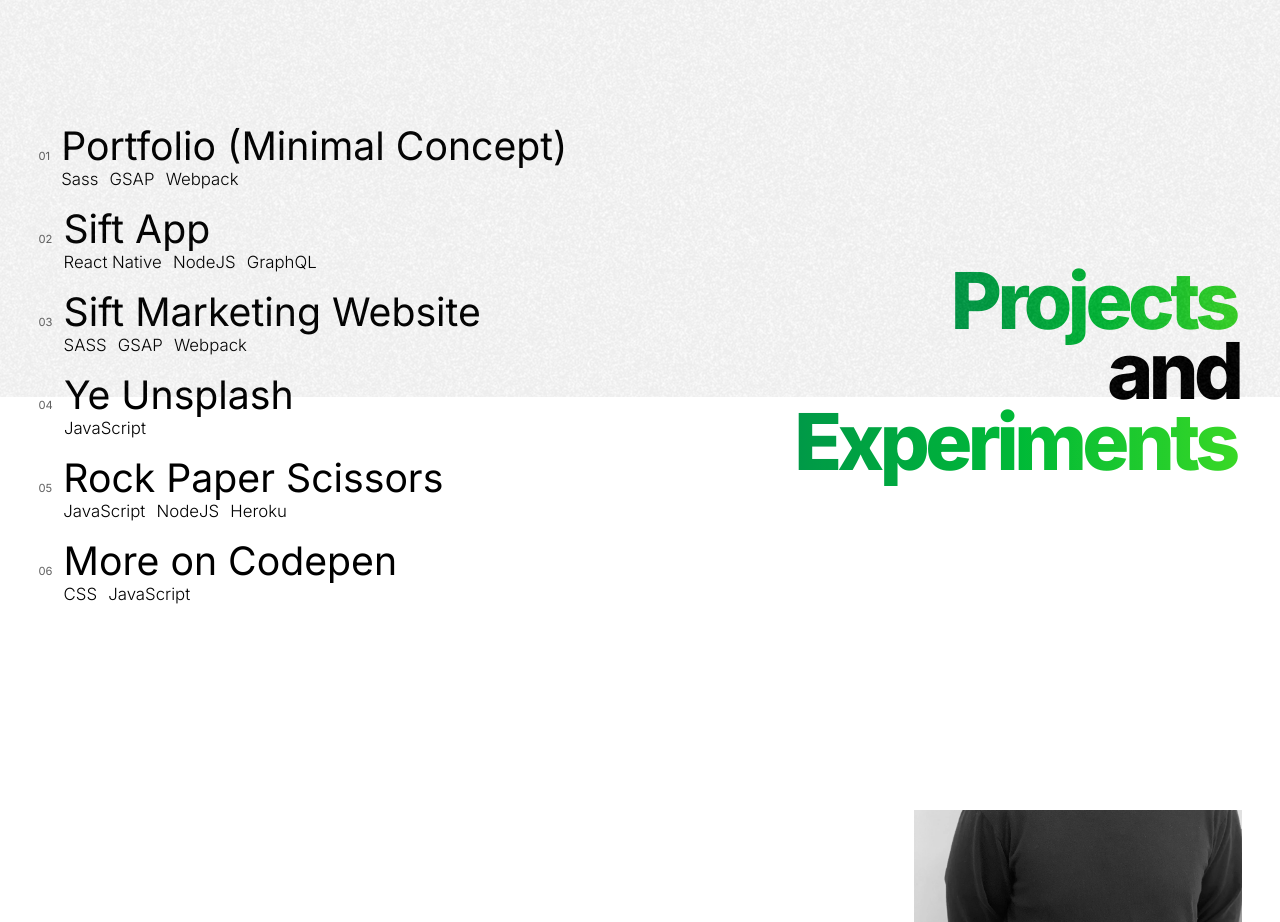
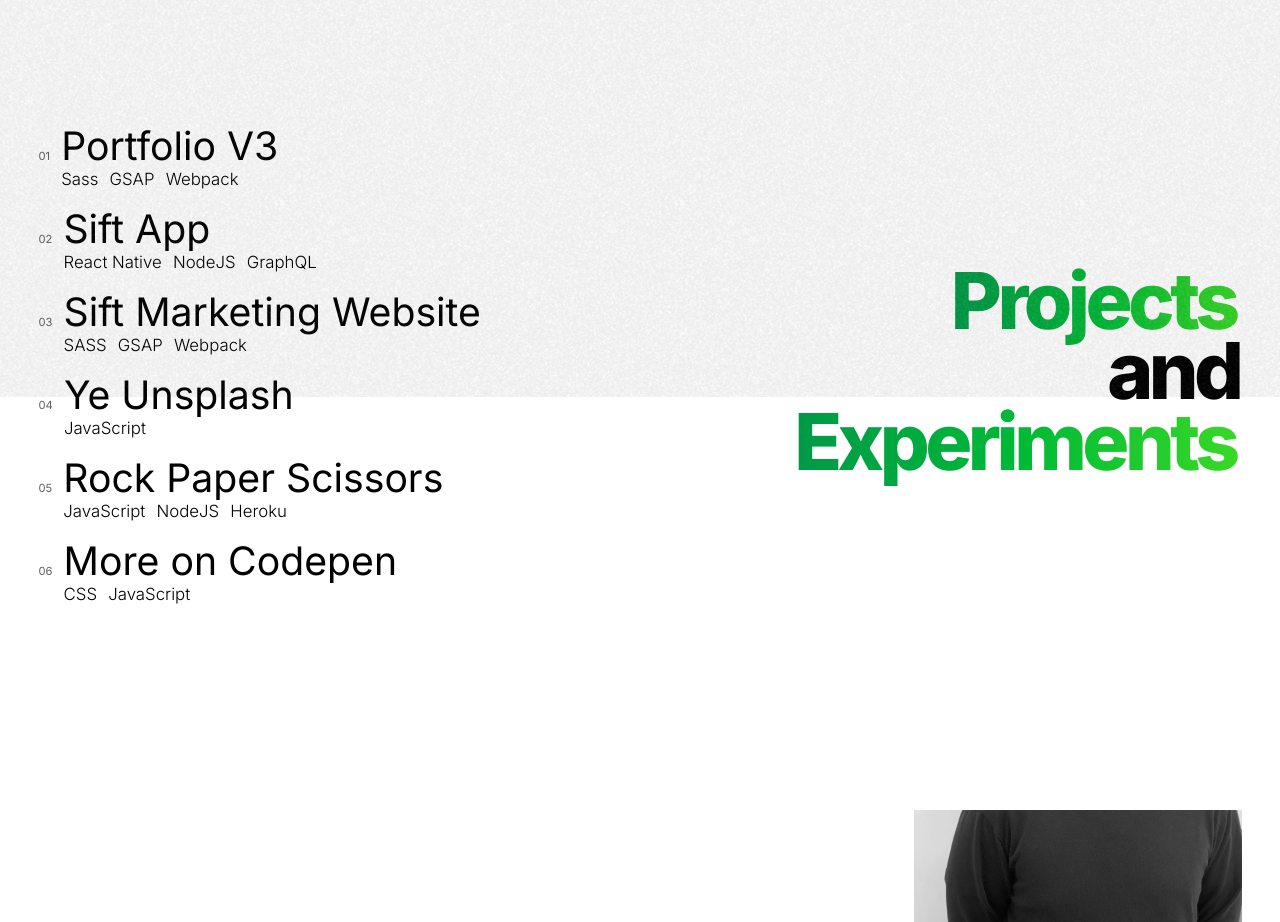
Before and after one commit to abjt14/portfolio-v2, a website built with webpack: page index.html in a window 1280 px wide. Shown: the part 803-1725 px from the top of the page. Built offline with nearby package versions, Linux system fonts and the light colour scheme.

Commit message:
updated project urls

```diff
--- a/index.html
+++ b/index.html
@@ -124,10 +124,10 @@
 		<div class="cont" id="projects">
 			<div class="content">
 				<div class="listing">
-					<a href="https://abjt14.github.io/portfolio-minimal" target="_blank" class="item">
+					<a href="https://abjt14.github.io/portfolio-v3" target="_blank" class="item">
 						<div class="number">01</div>
 						<div class="name">
-							Portfolio (Minimal Concept)
+							Portfolio V3
 							<div class="technologies">
 								<div class="techname">Sass</div>
 								<div class="techname">GSAP</div>
@@ -157,7 +157,7 @@
 							</div>
 						</div>
 					</a>
-					<a href="https://abjt14.github.io/kanye-unsplash/" target="_blank" class="item">
+					<a href="https://abjt14.github.io/ye-unsplash/" target="_blank" class="item">
 						<div class="number">04</div>
 						<div class="name">
 							Ye Unsplash
```
